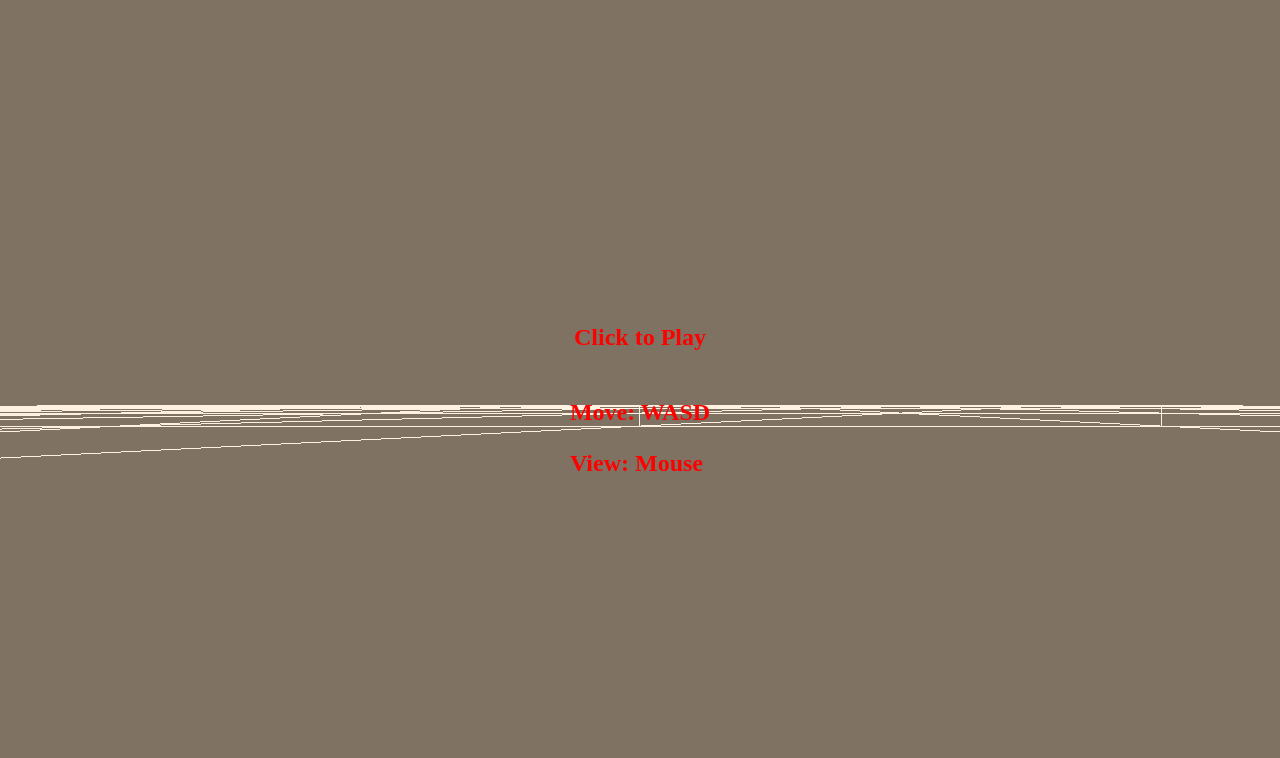
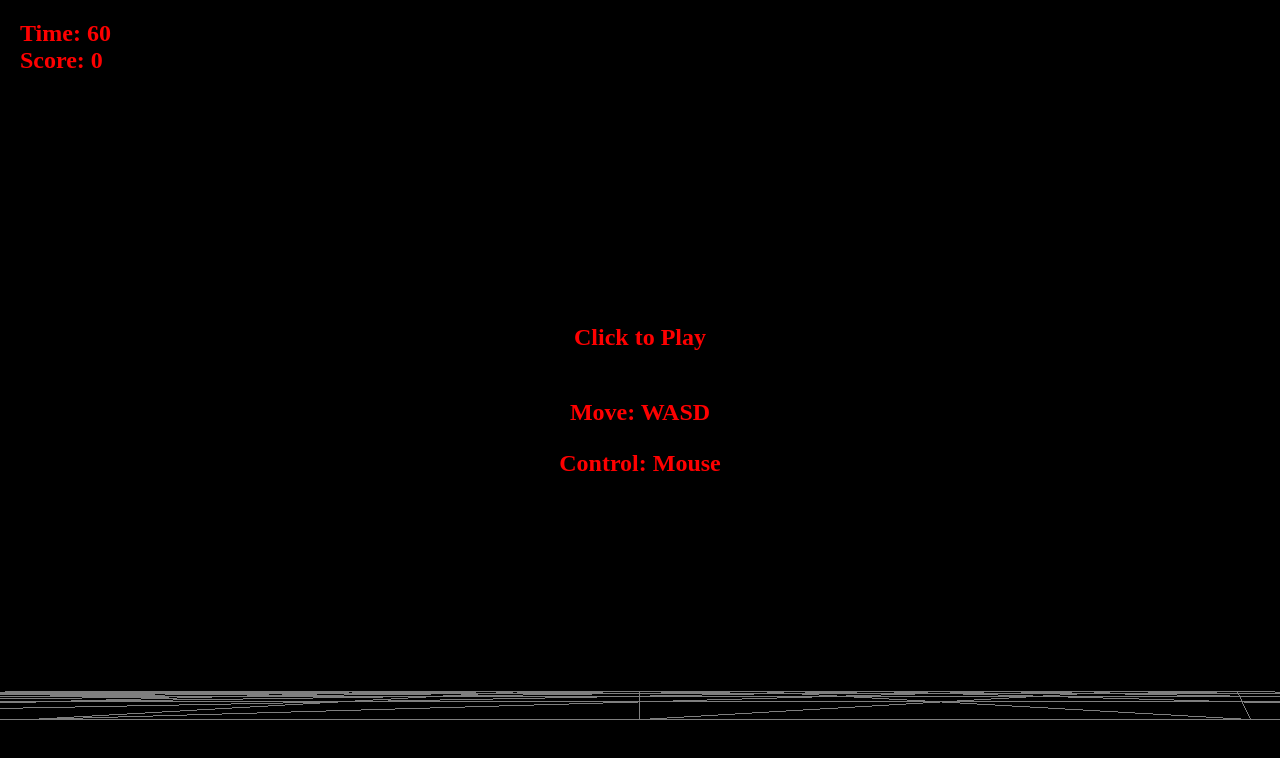
Before and after one commit to kim-young-dong/eyesstudios, a Nuxt app: page / in a window 1280 px wide. Shown: the top 758 px of the page. Built offline with nearby package versions, Linux system fonts and the light colour scheme; no server answers.

Commit message:
feat: scope 추가, 제거기능 추가, 점수판 추가

```diff
--- a/pages/index.vue
+++ b/pages/index.vue
@@ -3,7 +3,7 @@ import { onMounted, ref, computed } from "vue"
 import type { Ref } from "vue"
 import * as THREE from "three"
 import { GLTFLoader } from "three/examples/jsm/loaders/GLTFLoader.js"
-import { PointerLockControls } from "three/addons/controls/PointerLockControls.js"
+import { PointerLockControls } from "three/examples/jsm/controls/PointerLockControls.js"
 import { useWindowSize } from "@vueuse/core"
 
 const { width, height } = useWindowSize()
@@ -14,11 +14,19 @@ let isLocked = ref(false)
 
 let controls: PointerLockControls
 let renderer: THREE.WebGLRenderer
-let eyeMesh: THREE.Mesh, floorMesh: THREE.Mesh
+let eyeMesh: THREE.Mesh
 let eyeMeshes: THREE.Mesh[] = []
+const floorMesh = new THREE.Mesh(
+  new THREE.PlaneGeometry(1000, 1000, 10, 10),
+  new THREE.MeshBasicMaterial({ color: "#fff", wireframe: true })
+)
+floorMesh.rotateX(-Math.PI / 2)
+floorMesh.position.set(0, -5, 0)
+
 const clock = new THREE.Clock()
 const scene = new THREE.Scene()
 const camera = new THREE.PerspectiveCamera(75, aspectRatio.value, 0.1, 1000)
+camera.rotation.x = 0.5
 const ambientLight = new THREE.AmbientLight(0xffffff, 2)
 const directionalLight = new THREE.DirectionalLight(0xffffff, 1)
 const gltfLoader = new GLTFLoader()
@@ -31,6 +39,9 @@ let moveLeft = false
 let moveRight = false
 const velocity = new THREE.Vector3()
 const direction = new THREE.Vector3()
+
+let score = ref(0)
+let timer = ref(60)
 
 // Eyes
 async function setEyeMeshes() {
@@ -65,14 +76,21 @@ async function setEyeMeshes() {
     eyeMeshes.push(mesh)
   }
 }
-
+function targetHit() {
+  eyeMeshes = eyeMeshes.filter((mesh) => mesh !== intersects[0].object)
+  scene.remove(intersects[0].object)
+  score.value += 100
+}
 function setIntersect() {
   raycaster.setFromCamera(new THREE.Vector2(0, 0), camera)
   intersects = raycaster.intersectObjects(eyeMeshes)
   if (intersects.length > 0) {
-    eyeMeshes = eyeMeshes.filter((mesh) => mesh !== intersects[0].object)
-    scene.remove(intersects[0].object)
+    targetHit()
   }
+}
+
+function playGame() {
+  setIntersect()
 }
 
 // keyEvent
@@ -81,7 +99,7 @@ function pointerLock() {
   canvas3D.value.requestPointerLock()
   document.addEventListener("keydown", onKeyDown)
   document.addEventListener("keyup", onKeyUp)
-  document.addEventListener("click", setIntersect)
+  document.addEventListener("click", playGame)
   controls.lock()
 }
 
@@ -140,12 +158,6 @@ function updateRenderer() {
 }
 function setRenderer() {
   if (!canvas3D.value) return
-  floorMesh = new THREE.Mesh(
-    new THREE.PlaneGeometry(1000, 1000, 10, 10),
-    new THREE.MeshBasicMaterial({ color: "#fff", wireframe: true })
-  )
-  floorMesh.rotateX(-Math.PI / 2)
-  floorMesh.position.set(0, -5, 0)
   scene.background = new THREE.Color(0x000000)
   directionalLight.position.set(0, 1, 5)
   scene.add(ambientLight, directionalLight, camera, floorMesh)
@@ -196,32 +208,58 @@ onMounted(() => {
 </script>
 
 <template>
-  <div>
-    <canvas @keypress="onKeyDown($event)" ref="canvas3D" />
-    <div @click="pointerLock" v-show="!isLocked" class="game-doc">
+  <div class="container">
+    <div v-show="isLocked" class="crose-scope">+</div>
+    <div class="score-board">
+      <div>Time: {{ timer }}</div>
+      <div>Score: {{ score }}</div>
+    </div>
+    <canvas class="game-board" @keypress="onKeyDown($event)" ref="canvas3D" />
+    <div @click="pointerLock" v-show="!isLocked" class="game-rules">
       <p>Click to Play</p>
-      <div class="doc">
+      <div class="rules">
         <p>Move: WASD</p>
-        <p>View: Mouse</p>
+        <p>Control: Mouse</p>
       </div>
     </div>
   </div>
 </template>
 
 <style scoped lang="scss">
-canvas {
+.container {
+  // width: 100%;
+  // height: 100%;
+  position: relative;
+}
+.score-board {
+  position: fixed;
+  top: 20px;
+  left: 20px;
+  font-size: 24px;
+  font-weight: bold;
+  color: red;
+  z-index: 1;
+}
+.game-board {
   position: fixed;
   top: 0;
   left: 0;
-  width: 100dvw;
-  height: 100dvh;
 }
-div.game-doc {
+.crose-scope {
+  position: fixed;
+  top: 50%;
+  left: 50%;
+  transform: translate(-50%, -50%);
+  font-size: 36px;
+  color: hotpink;
+  z-index: 1;
+}
+.game-rules {
   display: flex;
   flex-direction: column;
   justify-content: center;
   align-items: center;
-  background-color: rgba(255, 228, 196, 0.503);
+  background-color: rgba(0, 0, 0, 0.503);
   width: 100%;
   height: 100%;
   position: fixed;
@@ -231,7 +269,8 @@ div.game-doc {
   p {
     font-size: 24px;
     font-weight: bold;
-    color: red;
+    color: rgb(255, 0, 0);
+    text-align: center;
   }
 }
 </style>
```
